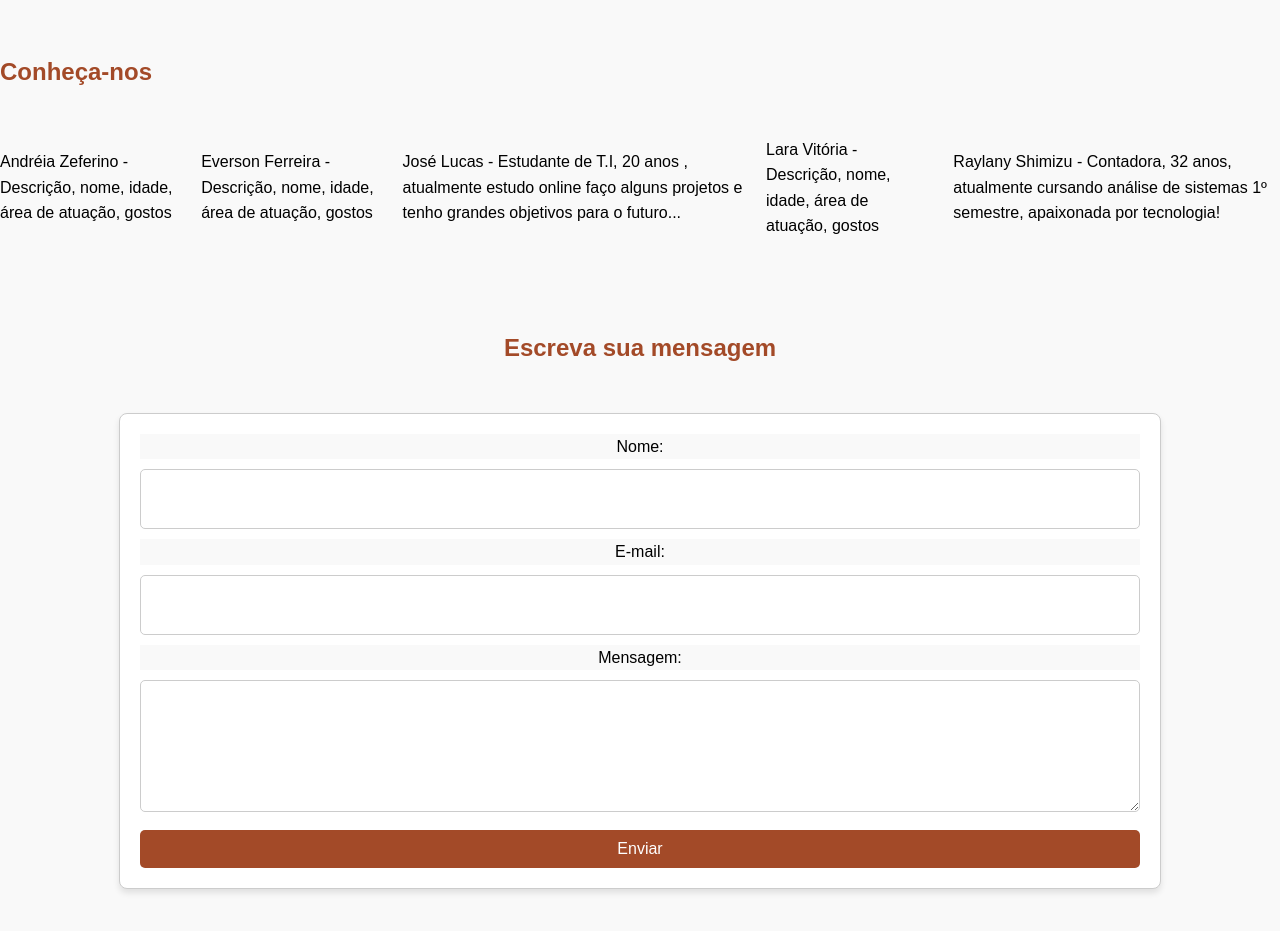
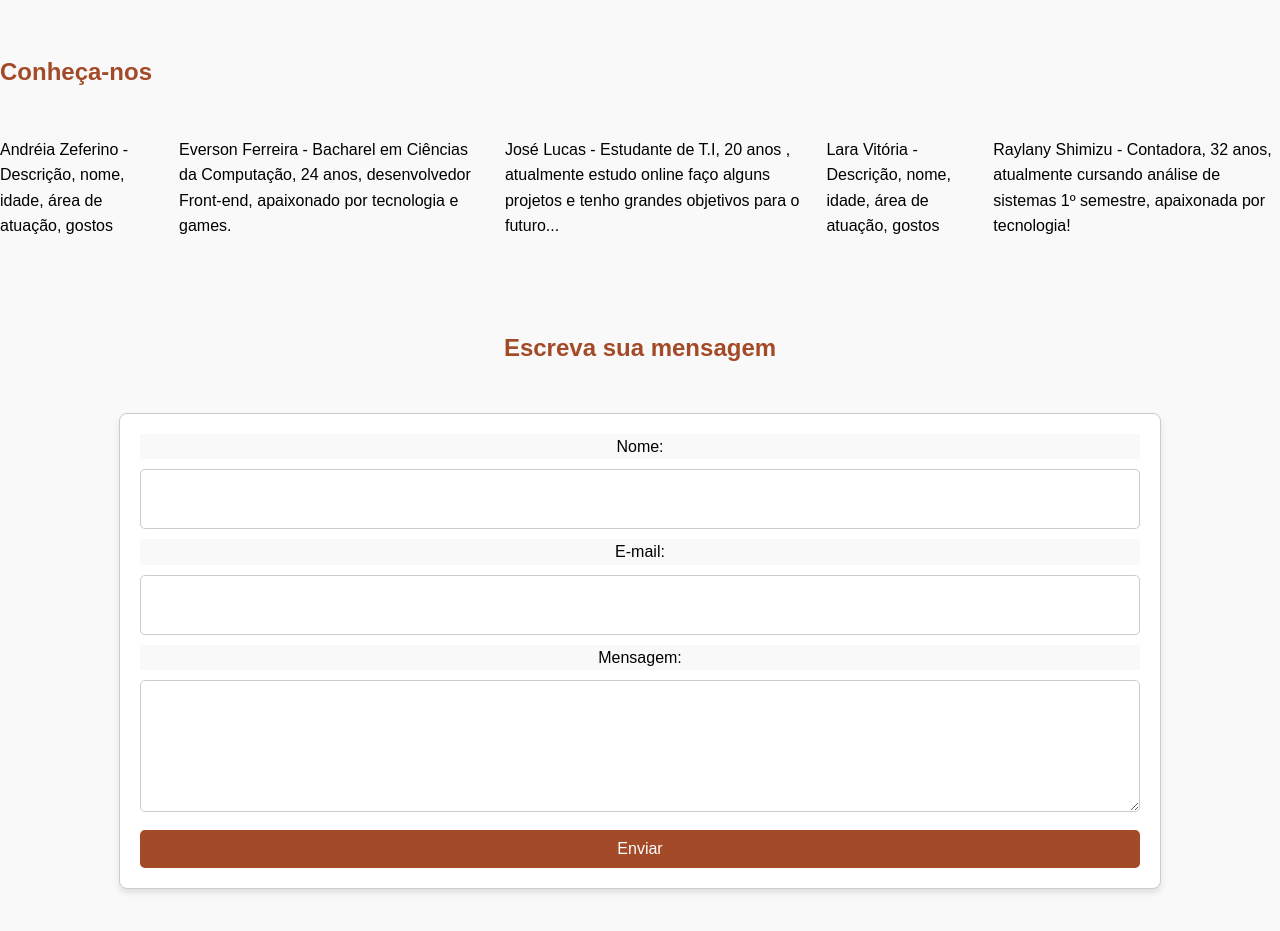
Before and after one commit to Jose1Lucas/proz-projeto-integrador, a plain HTML site: page telas/contato.html in a window 1280 px wide. Shown: the part 769-1700 px from the top of the page. Drawn offline with Linux system fonts and the light colour scheme.

Commit message:
Atualizando o conheça-nos

```diff
--- a/telas/contato.html
+++ b/telas/contato.html
@@ -52,7 +52,7 @@
     <br>
     <ul>
         <li>Andréia Zeferino - Descrição, nome, idade, área de atuação, gostos</li>
-        <li>Everson Ferreira - Descrição, nome, idade, área de atuação, gostos</li>
+        <li>Everson Ferreira - Bacharel em Ciências da Computação, 24 anos, desenvolvedor Front-end, apaixonado por tecnologia e games.</li>
         <li>José Lucas - Estudante de T.I, 20 anos , atualmente estudo online faço alguns projetos e tenho grandes objetivos para o futuro...</li>
         <li>Lara Vitória - Descrição, nome, idade, área de atuação, gostos</li>
         <li>Raylany Shimizu - Contadora, 32 anos, atualmente cursando análise de sistemas 1º semestre, apaixonada por tecnologia!</li>
```
